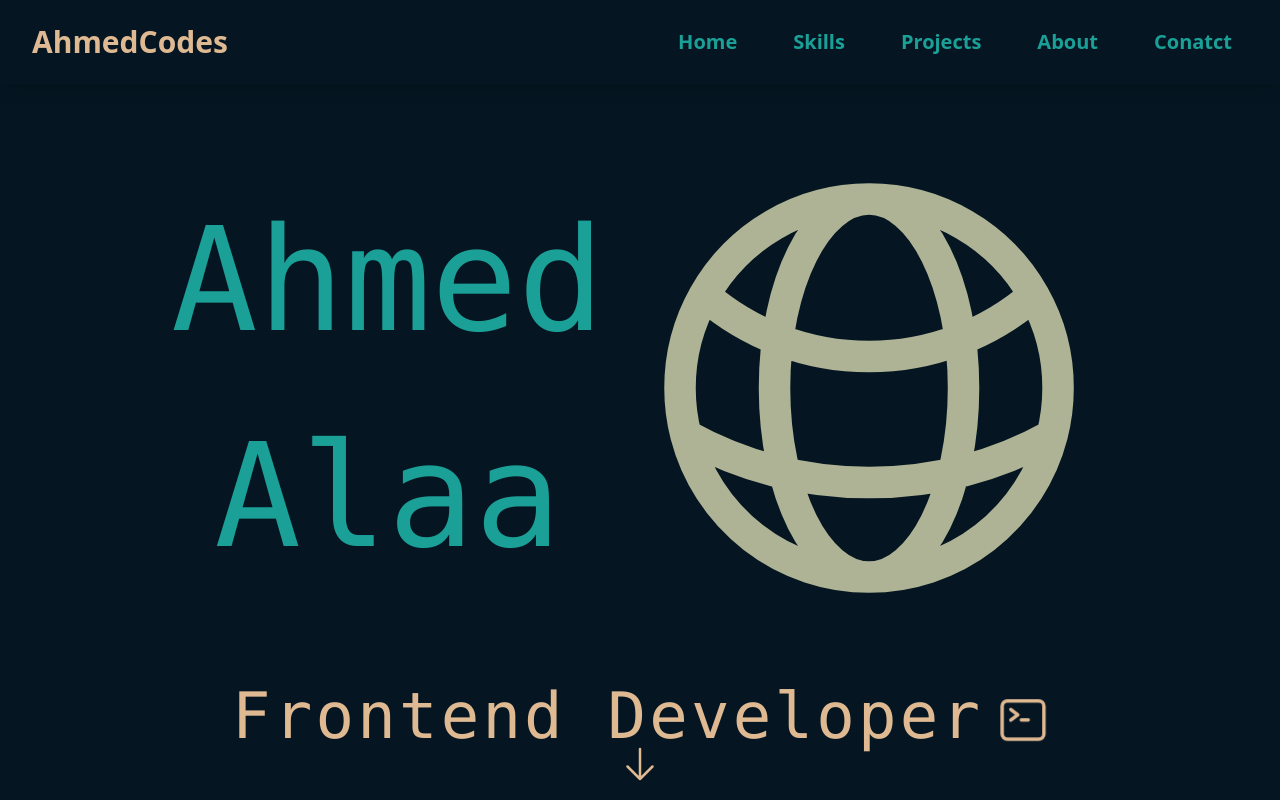
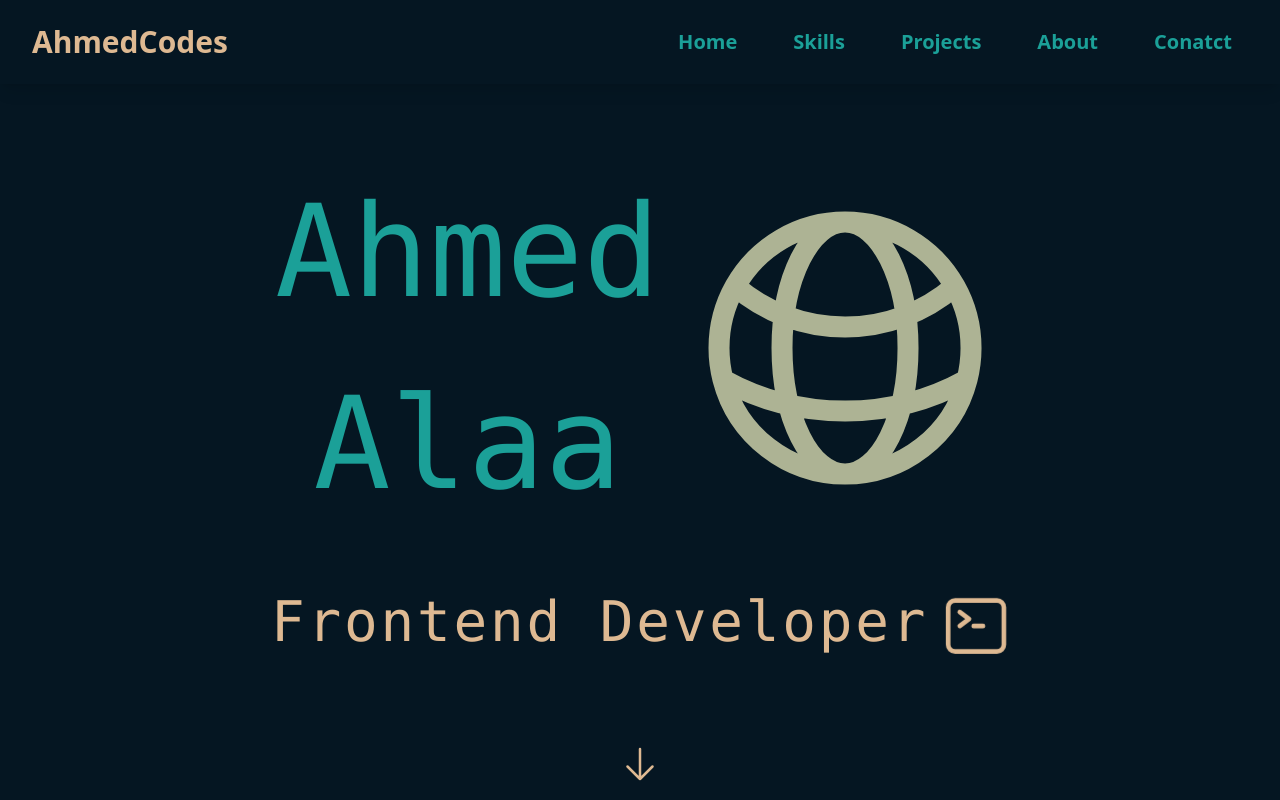
Before and after one commit to AhmedAlaa50/Portfolio, a React (Vite) app in the folder AhmedCodes/: page / in a window 1280 px wide. Built offline with nearby package versions, Linux system fonts and the light colour scheme.

Commit message:
Fixed Zooming in bug

```diff
--- a/AhmedCodes/src/components/NavBar.tsx
+++ b/AhmedCodes/src/components/NavBar.tsx
@@ -10,7 +10,7 @@ const NavBar: React.FC = () => {
   return (
     <nav className="bg-custom-dark px-4 md:px-8 py-4 md:py-6 text-custom-green fixed top-0 left-0 w-full z-50 shadow-lg transition-all duration-300 ease-in-out">
       <div className="flex justify-between items-center">
-        <h1 className="text-2xl md:text-3xl font-bold text-custom-yellow selection:text-[var(--color-custom-green)]">
+        <h1 className="text-2xl md:text-3xl font-bold text-custom-yellow selection:text-[var(--color-custom-green)] pr-10">
           AhmedCodes
         </h1>
 
--- a/AhmedCodes/src/components/StartingScreen.tsx
+++ b/AhmedCodes/src/components/StartingScreen.tsx
@@ -3,23 +3,23 @@ import DownArrow from './arrows/DownArrow';
 
 const StartingScreen: React.FC = () => {
   return (
-    <section id="home" className="min-h-screen pt-28 flex flex-col items-center justify-center text-white font-mono select-none px-4 relative">
+    <section id="home" className="min-h-screen pt-5 flex flex-col items-center justify-center text-white font-mono select-none px-4 relative">
       <div className="flex items-center gap-6 text-center">
         <h1>
-          <div className="text-[var(--color-custom-yellow)] font-normal text-[6rem] md:text-[8rem] lg:text-[9rem] animate-fade-in-up-scale-color">
+          <div className="text-[var(--color-custom-yellow)] font-normal text-[4rem] sm:text-[5rem] md:text-[6rem] lg:text-[7rem] xl:text-[8rem] animate-fade-in-up-scale-color">
             Ahmed
           </div>
-          <div className="text-[var(--color-custom-yellow)] font-normal text-[6rem] md:text-[8rem] lg:text-[9rem] animate-fade-in-up-scale-color-delay-0-5">
+          <div className="text-[var(--color-custom-yellow)] font-normal text-[4rem] sm:text-[5rem] md:text-[6rem] lg:text-[7rem] xl:text-[8rem] animate-fade-in-up-scale-color-delay-0-5">
             Alaa
           </div>
         </h1>
-        <GlobeAltIcon className="w-[18rem] h-[18rem] md:w-[24rem] md:h-[24rem] lg:w-[30rem] lg:h-[30rem] text-[var(--color-custom-green)] animate-icon-scale-color" />
+        <GlobeAltIcon className="w-[12rem] h-[12rem] sm:w-[14rem] sm:h-[14rem] md:w-[16rem] md:h-[16rem] lg:w-[18rem] lg:h-[18rem] xl:w-[20rem] xl:h-[20rem] text-[var(--color-custom-green)] animate-icon-scale-color" />
       </div>
       <div className="flex items-center gap-4 mt-10 animate-fade-in-up-scale-delay-1">
-        <p className="text-[var(--color-custom-yellow)] font-light text-[2.5rem] md:text-[3rem] lg:text-[4rem] tracking-wider font-mono">
+        <p className="text-[var(--color-custom-yellow)] font-light text-[1.5rem] sm:text-[2rem] md:text-[2.5rem] lg:text-[3rem] xl:text-[3.5rem] tracking-wider font-mono">
           Frontend Developer
         </p>
-        <CommandLineIcon className="w-12 h-12 text-[var(--color-custom-yellow)] animate-icon-pulse translate-y-[0.25rem]" />
+        <CommandLineIcon className="w-8 h-8 sm:w-10 sm:h-10 md:w-12 md:h-12 lg:w-14 lg-h-14 xl:w-16 xl:h-16 text-[var(--color-custom-yellow)] animate-icon-pulse translate-y-[0.25rem]" />
       </div>
       <DownArrow sectionId="welcome" />
     </section>
```
